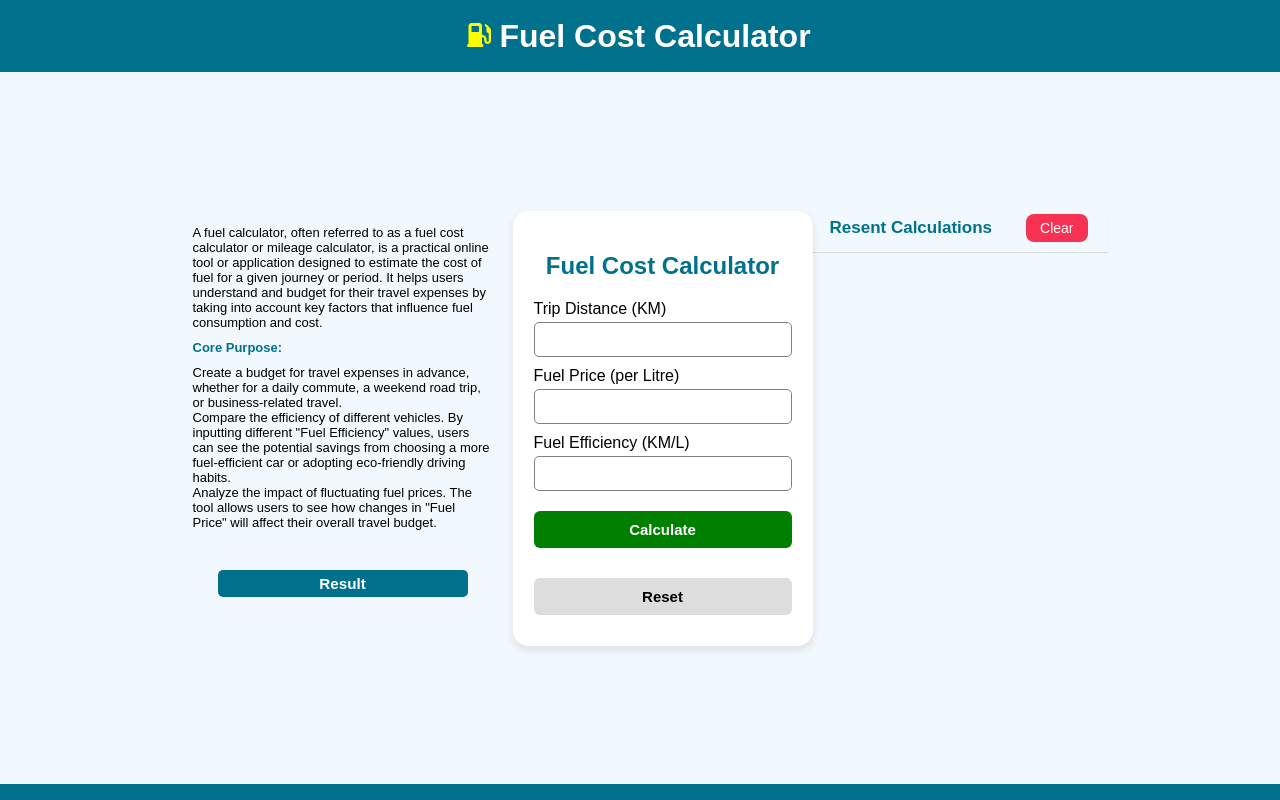
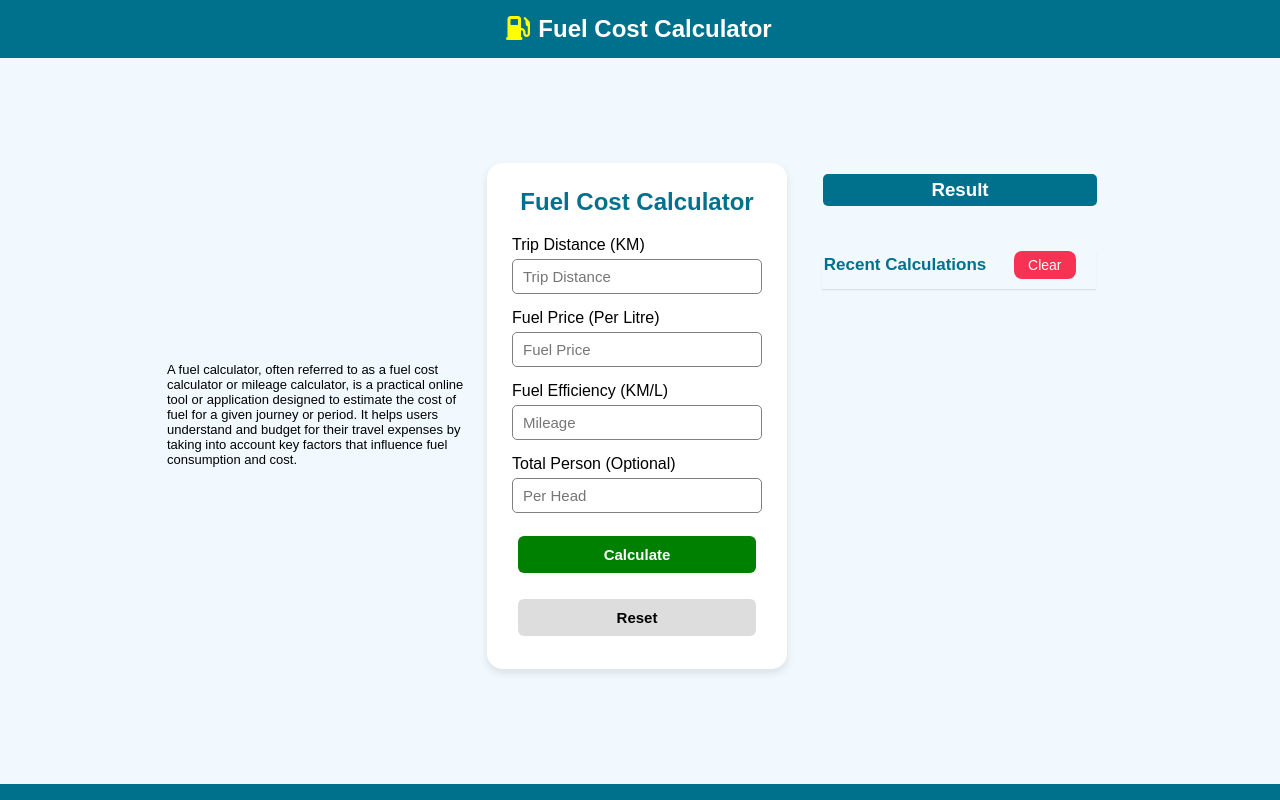
Before and after one commit to Ajmalpkd/Fuel-Cost-Calculator, a plain HTML site: page index.html in a window 1280 px wide. Drawn offline with Linux system fonts and the light colour scheme.

Commit message:
first commit

```diff
--- a/index.html
+++ b/index.html
@@ -30,7 +30,7 @@
                          by taking into account key factors that influence
                          fuel consumption and cost.
 </p>
-<h4>Core Purpose:</h4>
+<!-- <h4>Core Purpose:</h4>
 <p>
 Create a budget for travel expenses in advance, whether for a daily commute, a weekend
 road trip, or business-related travel. <br>
@@ -38,15 +38,9 @@ Compare the efficiency of different vehicles. By inputting different "Fuel Effic
  values, users can see the potential
 savings from choosing a more fuel-efficient car or adopting eco-friendly driving habits. <br>
 Analyze the impact of fluctuating fuel prices. The tool allows users to see how changes in
-"Fuel Price" will affect their overall travel budget.</p>
+"Fuel Price" will affect their overall travel budget.</p> -->
 
-       <div class="rb">
-            <div class="resultbox">
-             <h3>Result</h3>
-            </div>
 
-            <h1 class="result"></h1>
-        </div>
 </div>
 
 
@@ -57,24 +51,40 @@ Analyze the impact of fluctuating fuel prices. The tool allows users to see how
             </div>
             <div class="field">
                 <label for="">Trip Distance (KM)</label>
-                <input id ="TripDistance" type="text">
+                <input id ="TripDistance" placeholder="Trip Distance" type="text">
 
             </div>
             <div class="field">
-                <label for="">Fuel Price (per Litre)</label>
-                <input id ="FuelPrice" type="text">
+                <label for="">Fuel Price (Per Litre)</label>
+                <input id ="FuelPrice" placeholder="Fuel Price" type="text">
             </div>
             <div class="field">
                 <label for="">Fuel Efficiency (KM/L)</label>
-                <input id ="Mileage" type="text">
+                <input id ="Mileage" placeholder="Mileage" type="text">
+            </div>
+            <div class="field">
+                <label for="">Total Person (Optional)</label>
+                <input id ="perhead" placeholder="Per Head" type="text">
             </div>
            <button class="btn">Calculate</button>
            <button class="reset">Reset</button>
         </div>
 
+
+
         <div>
+            <div class="rb">
+                <div class="resultbox">
+                 <h3>Result</h3>
+                </div>
+                <div class="h1center">
+                    <h1 class="result"></h1>
+                </div>
+
+            </div>
+
             <div class="rc">
-                 <h3>Resent Calculations</h3>
+                 <h3>Recent Calculations</h3>
                  <button class="Clear">Clear</button>
             </div>
             <ul class="resent"></ul>
--- a/sytle.css
+++ b/sytle.css
@@ -1,118 +1,127 @@
+:root {
+  font-size: 16px; /* Base font size for rem conversion */
+}
+
 * {
   margin: 0;
   padding: 0;
   box-sizing: border-box;
-
   font-family: Arial, Helvetica, sans-serif;
   background-color: transparent;
 }
 
 .main {
-    min-height: 89vh;
+  min-height: 98vh; /* 89px / 16 */
   display: flex;
   flex-wrap: wrap;
   align-items: center;
   justify-content: center;
-    padding: 20px;
+  padding: 1.25rem; /* 20px / 16 */
   background-color: #f1f9ff;
+
 }
 
 .nav {
   width: 100%;
-    height: 9vh;
+  height: 3.625rem; /* 90px / 16 */
   background-color: rgb(0, 113, 141);
   display: flex;
   align-items: center;
   justify-content: center;
+  position: fixed;
+
 }
 
 .nav h1 {
+  color: white;
+  font-size: 1.5rem;
+}
 
-    color: white;
-    font-size: 2rem;
-}
 .fuel-icon {
-  font-size: 20px;
+  font-size: 1.25rem; /* 20px / 16 */
   color: yellow;
   animation: pump 1s infinite alternate;
-  margin-right: 10px;
+  margin-right: 0.625rem; /* 10px / 16 */
 }
 
 @keyframes pump {
-  0%   { transform: scale(1); }
-  100% { transform: scale(1.2); }
+  0% {
+    transform: scale(1);
+  }
+  100% {
+    transform: scale(1.2);
+  }
 }
 
 .text {
-    max-width: 300px;
-    margin: 20px;
+  max-width: 18.75rem; /* 300px / 16 */
+  margin: 1.25rem; /* 20px / 16 */
   font-size: small;
-
+  margin-top: 4rem;
 }
 
-
-
 .text h4 {
-    margin: 10px 0px;
+  margin: 0.625rem 0; /* 10px / 16 */
   color: rgb(0, 113, 141);
   font-weight: bold;
 }
 
 .box {
   width: 100%;
-    max-width: 300px;
+  max-width: 18.75rem; /* 300px / 16 */
   height: auto;
-    border: 1px solid rgb(255, 255, 255);
-    border-radius: 15px;
-    padding: 20px;
+  border: 0.0625rem solid rgb(255, 255, 255); /* 1px / 16 */
+  border-radius: 0.9375rem; /* 15px / 16 */
+   /* 20px / 16 */
+  padding: 1.5rem;
   display: flex;
   flex-direction: column;
-    align-items: center;
-    justify-content: center;
-    box-shadow: 0 4px 8px rgba(0, 0, 0, 0.1);
-    gap: 10px;
+  /* align-items: center;
+  justify-content: center; */
+  box-shadow: 0 0.25rem 0.5rem rgba(0, 0, 0, 0.1); /* 4px / 16, 8px / 16 */
+  gap: 0.620rem; /* 10px / 16 */
   background-color: white;
+  margin-top: 3rem;
 }
 
 .box input {
-    width: 100%;
-    border-radius: 5px;
-    padding: 8px 10px;
-    font-size: 15px;
-    border: 0.5px solid grey;
-    margin-top: 4px;
+
+  border-radius: 0.3125rem;
+  padding: 0.5rem 0.625rem;
+  font-size: 0.9375rem;
+  border: 0.03125rem solid grey;
+  background-color: transparent;
+}
+.hdg {
+  color: rgb(0, 113, 141);
+   /* 20px / 16 */
+  padding-bottom: 0.625rem; /* 10px / 16 */
+  text-align: center;
   background-color: transparent;
 }
 
-.hdg {
-    color: rgb(0, 113, 141);
-    padding-top: 20px;
-    padding-bottom: 10px;
-    text-align: center;
+.hdg h2 {
   background-color: transparent;
 }
-.hdg h2{
-    background-color: transparent;
-}
-.field{
+
+.field {
   background-color: transparent;
 }
 
 .btn,
 .reset {
-    width: 75%;
-    font-size: 15px;
-    padding: 8px 0;
-    border-radius: 5px;
+
+  font-size: 0.9375rem; /* 15px / 16 */
+  padding: 0.2rem 0; /* 8px / 16 */
+  border-radius: 0.3125rem; /* 5px / 16 */
   border: none;
   cursor: pointer;
-
 }
 
 .btn {
   background-color: green;
   color: white;
-    margin-top: 10px;
+  margin-top: 0.625rem; /* 10px / 16 */
 }
 
 .btn:hover {
@@ -132,21 +141,24 @@
   display: flex;
   flex-direction: column;
   align-items: center;
-    gap: 10px;
+  justify-items: center;
+  gap: 0.625rem; /* 10px / 16 */
   text-align: center;
   width: 100%;
-    max-width: 350px;
+  max-width: 21.875rem; /* 350px / 16 */
 }
+
 .resultbox {
-    width: 250px;
+  width: 79%; /* 250px / 16 */
   background-color: rgb(0, 113, 141);
-    padding: 5px 20px;
-    border-radius: 5px;
-    margin-bottom: 5px;
+  padding: 0.3125rem 1.25rem; /* 5px / 16, 20px / 16 */
+  border-radius: 0.3125rem; /* 5px / 16 */
+  margin-bottom: 0.3125rem; /* 5px / 16 */
   color: white;
-    margin-top: 5vh;
+  margin-top: 1.5rem; /* 50px / 16 */
   display: flex;
-    justify-content: center;
+  justify-content:center;
+
 }
 
 .result {
@@ -155,91 +167,99 @@
   color: rgb(0, 0, 0);
   white-space: pre-wrap;
   background-color: transparent;
-    width: 250px;
-    margin: 10px auto;
+  width: 15.625rem; /* 250px / 16 */
+  margin: 0.625rem auto; /* 10px / 16 */
+  text-align: start; /* Add this line */
+  margin-left: 6rem;
 }
-.rc{
+
+
+.rc {
   display: flex;
   justify-content: space-between;
   align-items: center;
-    padding-right: 20px;
-    padding-left: 17px;
-    padding-bottom: 10px;
-    margin-top: 20px;
-    box-shadow:0 1px 1px rgba(0, 0, 0, 0.1) ;
+  padding-right: 1.25rem; /* 20px / 16 */
+  padding-left: .1rem; /* 17px / 16 */
+  padding-bottom: 0.625rem; /* 10px / 16 */
+  margin-top: 1.25rem; /* 20px / 16 */
+  box-shadow: 0 0.0625rem 0.0625rem rgba(0, 0, 0, 0.1); /* 1px / 16, 1px / 16 */
+  width: 79%;
+  margin-left: 2.2rem;
+}
 
-
-}
 .rc h3 {
-
-  font-size: 17px;
+  font-size: 1.0625rem; /* 17px / 16 */
   font-weight: 600;
-  color:rgb(0, 113, 141);;
+  color: rgb(0, 113, 141);
+  width: 85%;
 }
 
 .rc button {
   background-color: #f83253;
   color: white;
   border: none;
-  padding: 6px 14px;
-  border-radius: 8px;
+  padding: 0.375rem 0.875rem; /* 6px / 16, 14px / 16 */
+  border-radius: 0.5rem; /* 8px / 16 */
   cursor: pointer;
-  font-size: 14px;
+  font-size: 0.875rem; /* 14px / 16 */
 }
 
 .rc button:hover {
-  background-color: #d91e40; /* darker on hover */
+  background-color: #d91e40;
 }
-.resent{
-    width: 270px;
-    height: 400px;
+
+.resent {
+  width: 16.875rem; /* 270px / 16 */
+  height: 21rem; /* 400px / 16 */
   overflow: scroll;
-    margin: 5px;
-    margin-left: 20px ;
+  margin: 0.3125rem; /* 5px / 16 */
+  margin-left: 2.25rem; /* 20px / 16 */
 }
-.li{
+
+.li {
   background-color: #f1f1f1ff;
-    width:250px;
-    padding: 10px 20px;
-    margin: 4px 0;
-    font-size: 15px;
+  width: 15.625rem; /* 250px / 16 */
+  padding: 0.625rem 1.25rem; /* 10px / 16, 20px / 16 */
+  margin: 0.25rem 0; /* 4px / 16 */
+  font-size: 0.875rem; /* 14px / 16 */
   font-weight: 100;
   color: black;
   animation: slideIn 0.3s ease-in-out;
   display: flex;
   text-align: start;
-    border-radius: 5px;
-    box-shadow: 0 1px 1px grey;
+  border-radius: 0.3125rem; /* 5px / 16 */
+  box-shadow: 0 0.0625rem 0.0625rem grey; /* 1px / 16, 1px / 16 */
   animation: slideIn 0.3s ease-in-out;
 }
-.footer{
+
+.footer {
   width: 100%;
-    height: 2vh;
-    background-color:rgb(0, 113, 141) ;
+  height: 1rem; /* 2px / 16 */
+  background-color: rgb(0, 113, 141);
 }
 
-Responsive Breakpoints
 /* General form styles */
 /* Input fields */
 input {
   width: 100%;
-    max-width: 400px; /* keeps inputs neat on large screens */
-    margin: 5px auto;
+  max-width: 25rem; /* 400px / 16 */
+  margin: 0.3125rem auto; /* 5px / 16 */
   display: block;
-    padding: 8px;
-    border: 1px solid #ccc;
-    border-radius: 4px;
+  padding: 0.5rem; /* 8px / 16 */
+  border: 0.0625rem solid #ccc; /* 1px / 16 */
+  border-radius: 0.25rem; /* 4px / 16 */
 }
 
 /* Buttons */
-.btn, .reset {
-    width: 100%;
-    max-width: 100%; /* buttons a bit smaller than inputs */
-    margin: 10px auto;
+.btn,
+.reset {
+  width: 95%;
+  max-width: 100%;
+  margin: 0.500rem auto; /* 10px / 16 */
   display: block;
-    padding: 10px;
+  padding: 0.625rem; /* 10px / 16 */
   border: none;
-    border-radius: 6px;
+  border-radius: 0.375rem; /* 6px / 16 */
   font-weight: bold;
   cursor: pointer;
 }
@@ -249,25 +269,29 @@ input {
   background: green;
   color: white;
 }
+
 .reset {
   background: #ddd;
   color: black;
 }
 
 /* Responsive tweaks */
-@media (max-width: 480px) {
-    input, .btn, .reset {
-        max-width: 100%; /* full width on small screens */
+@media (max-width: 30rem) {
+  /* 480px / 16 */
+  input,
+  .btn,
+  .reset {
+    max-width: 100%;
   }
 }
 
 @keyframes slideIn {
   from {
     opacity: 0;
-    transform: rotateX(60deg) translateY(-10px);
+    transform: rotateX(60deg) translateY(-0.625rem); /* 10px / 16 */
   }
   to {
     opacity: 1;
-    transform: rotateX(0deg) translateY(0px);
+    transform: rotateX(0deg) translateY(0);
   }
 }
```
Also changed, not shown: script.js (+25 -56 lines). Lines whose indentation alone changed are shown as unchanged.
